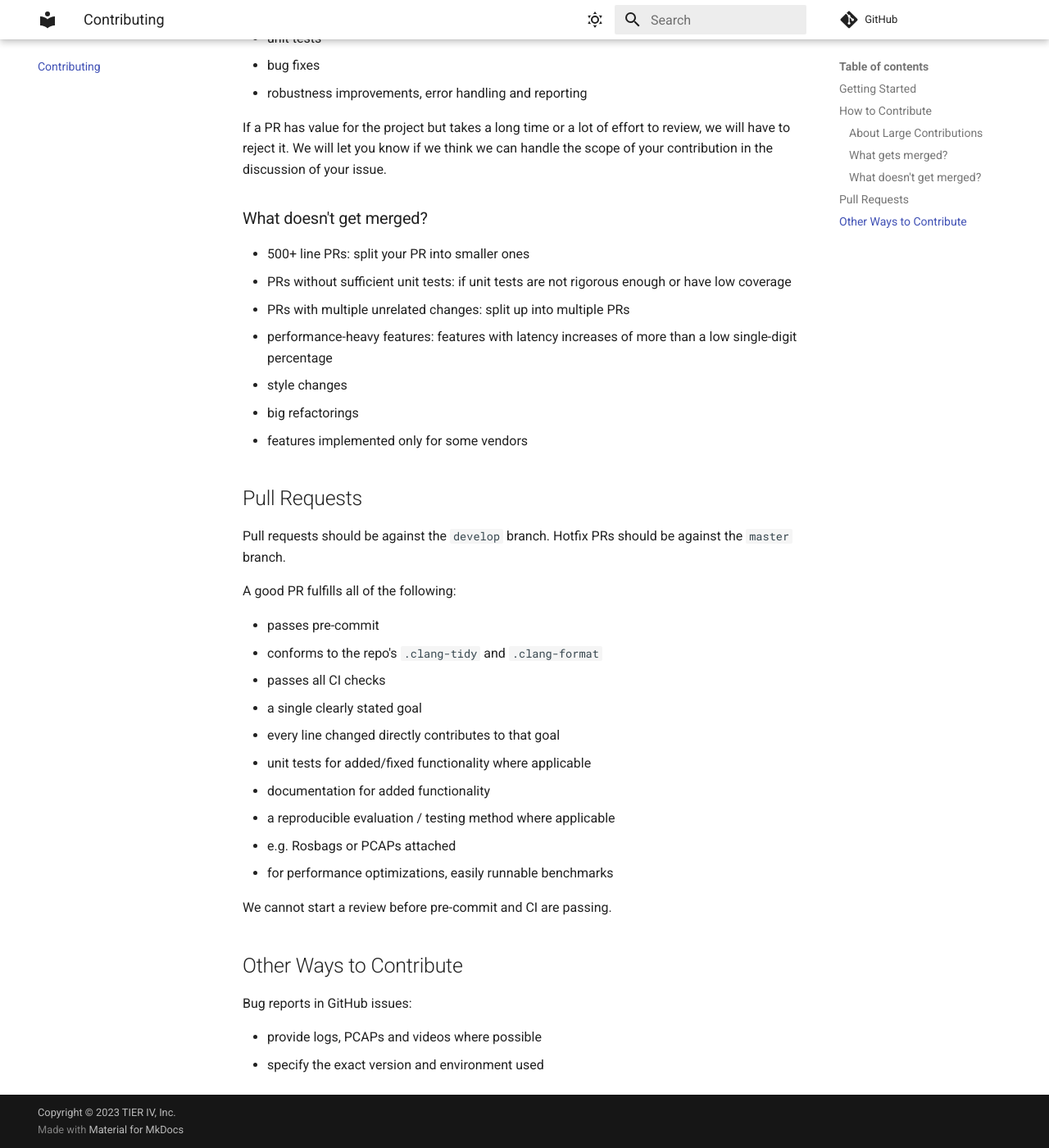
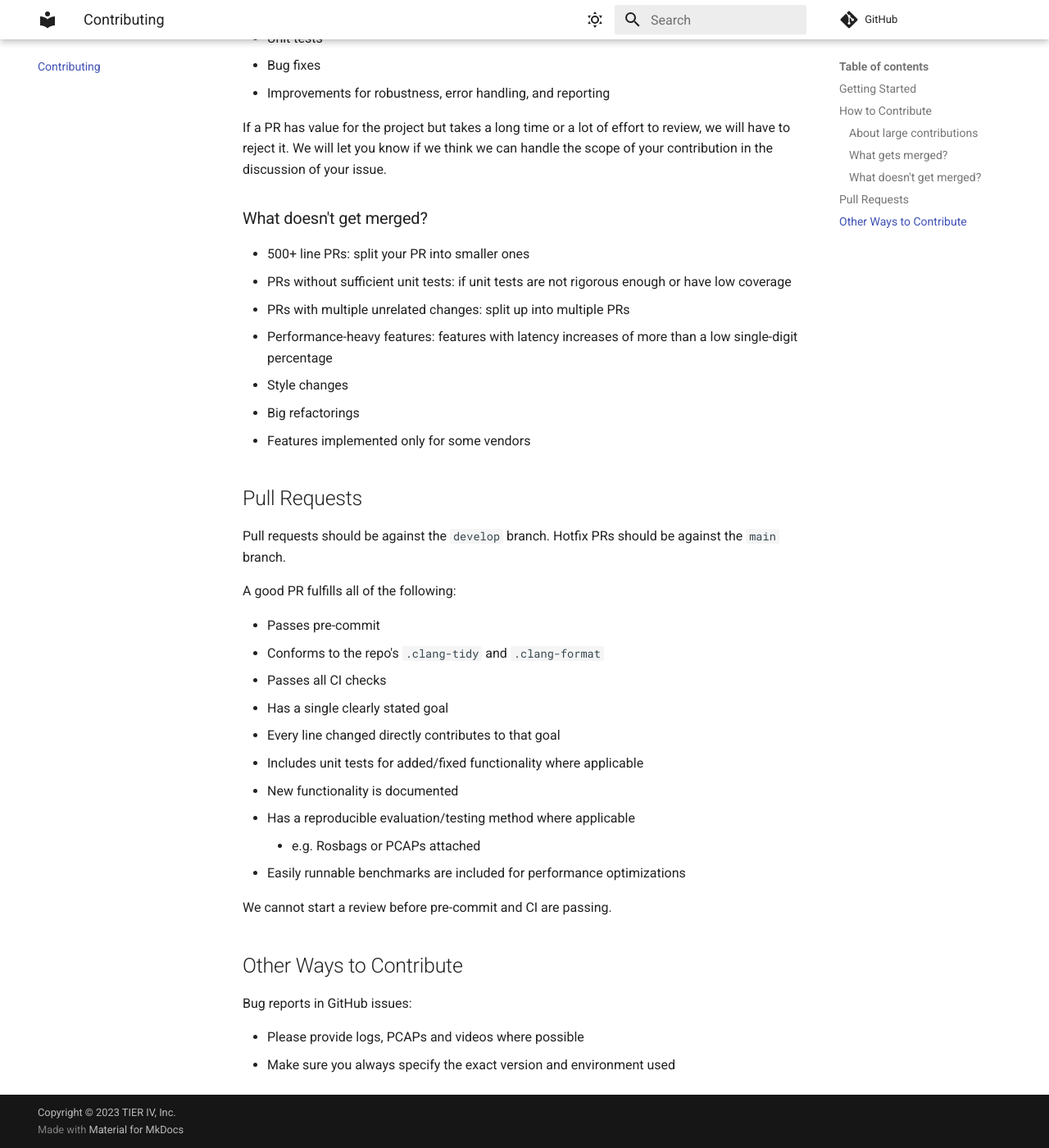
Before and after one commit to tier4/nebula, an MkDocs documentation site: the page built from docs/contribute.md, in a window 1280 px wide and 1400 px high, scrolled down 1175 px. Shown: the whole window at 82% size. Built offline with MkDocs 1.6.1 and Material for MkDocs 9.7.7, drawn with Linux system fonts in a browser that asks for light colours; comment, search, counter and statistics services are not loaded; some of the changed text lies outside the part shown.

````diff
--- a/docs/contribute.md
+++ b/docs/contribute.md
@@ -7,7 +7,7 @@ Before submitting your contributions, please take a moment to review our guideli
 ## Getting Started
 
 - Set up your development environment: [installation](installation.md)
-- Enable [pre-commit](https://pre-commit.com/#install)
+- Enable <a href="https://pre-commit.com/#install" target="_blank">pre-commit</a>
 
   ```shell
   # Install pre-commit on your system
@@ -54,28 +54,28 @@ contribution in the discussion of your issue.
 - 500+ line PRs: split your PR into smaller ones
 - PRs without sufficient unit tests: if unit tests are not rigorous enough or have low coverage
 - PRs with multiple unrelated changes: split up into multiple PRs
-- performance-heavy features: features with latency increases of more than a low single-digit percentage
-- style changes
-- big refactorings
-- features implemented only for some vendors
+- Performance-heavy features: features with latency increases of more than a low single-digit percentage
+- Style changes
+- Big refactorings
+- Features implemented only for some vendors
 
 ## Pull Requests
 
 Pull requests should be against the `develop` branch.
-Hotfix PRs should be against the `master` branch.
+Hotfix PRs should be against the `main` branch.
 
 A good PR fulfills all of the following:
 
-- passes pre-commit
-- conforms to the repo's `.clang-tidy` and `.clang-format`
-- passes all CI checks
-- a single clearly stated goal
-- every line changed directly contributes to that goal
-- unit tests for added/fixed functionality where applicable
-- documentation for added functionality
-- a reproducible evaluation / testing method where applicable
-  - e.g. Rosbags or PCAPs attached
-  - for performance optimizations, easily runnable benchmarks
+- Passes pre-commit
+- Conforms to the repo's `.clang-tidy` and `.clang-format`
+- Passes all CI checks
+- Has a single clearly stated goal
+- Every line changed directly contributes to that goal
+- Includes unit tests for added/fixed functionality where applicable
+- New functionality is documented
+- Has a reproducible evaluation/testing method where applicable
+    - e.g. Rosbags or PCAPs attached
+  - Easily runnable benchmarks are included for performance optimizations
 
 We cannot start a review before pre-commit and CI are passing.
 
@@ -83,5 +83,5 @@ We cannot start a review before pre-commit and CI are passing.
 
 Bug reports in GitHub issues:
 
-- provide logs, PCAPs and videos where possible
-- specify the exact version and environment used
+- Please provide logs, PCAPs and videos where possible
+- Make sure you always specify the exact version and environment used
````
Also changed, not shown: other parts of docs/contribute.md (+6 -6 lines).
